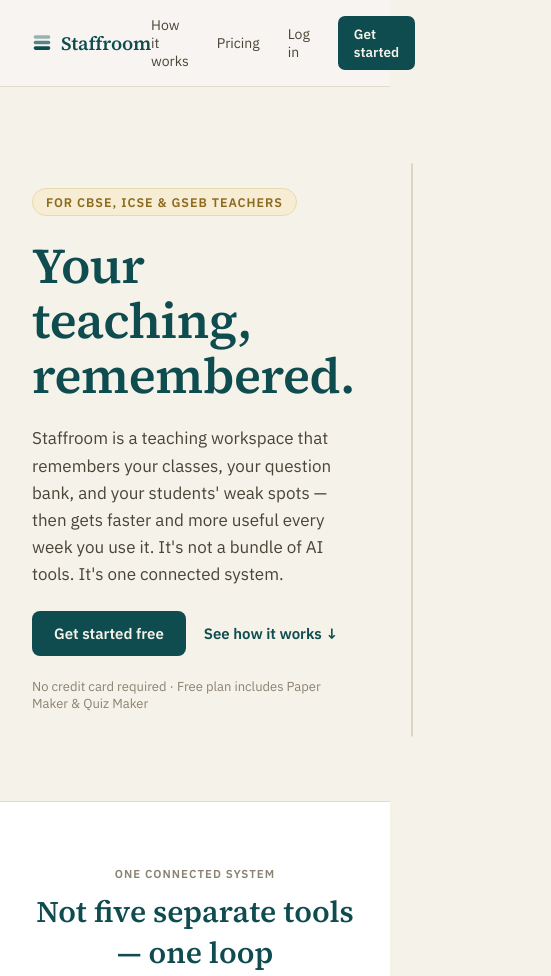
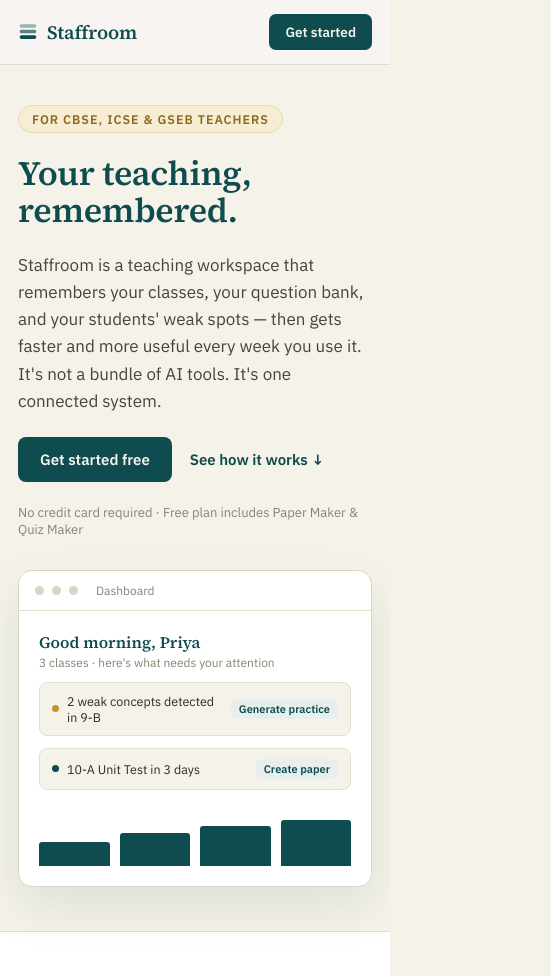
Before and after one commit to KAVYAANPRO/Stafroom, a website: page public/index.html in a window 390 px wide. Shown: the top 976 px of the page, 551 px wide, since content can reach past the window. Drawn offline with Linux system fonts and the light colour scheme.

Commit message:
Make the marketing landing page usable on mobile
index.html is hand-built outside the app shell (no mountShell, no
existing breakpoint) with a 2-column hero, a 4-column features grid, a
3-column pricing grid and a header nav with 4 inline links — all sized
for desktop and untested on phones.

Collapse the hero/features/pricing grids to one column under 860px
(reusing the shared .sr-grid-collapse utility), shrink the hero
heading and section padding, and hide the secondary nav links (How it
works / Pricing / Log in) on narrow screens, keeping just the primary
"Get started" CTA.

Verified at 375px (no horizontal overflow, nav links hidden) and at
1440px (nav links visible, grids multi-column) via the Claude Browser
tools.

```diff
--- a/public/index.html
+++ b/public/index.html
@@ -6,26 +6,36 @@
 <meta name="viewport" content="width=device-width, initial-scale=1">
 <link href="https://fonts.googleapis.com/css2?family=IBM+Plex+Sans:wght@400;500;600&family=Source+Serif+4:ital,opsz,wght@0,8..60,400..700;1,8..60,400..600&display=swap" rel="stylesheet">
 <link rel="stylesheet" href="styles.css">
+<style>
+  @media (max-width: 860px) {
+    .ix-header { padding: 14px 18px !important; }
+    .ix-nav { gap: 14px !important; }
+    .ix-nav-link { display: none !important; }
+    .ix-hero { padding: 40px 18px 44px 18px !important; gap: 32px !important; }
+    .ix-hero h1 { font-size: 34px !important; }
+    section { padding-left: 18px !important; padding-right: 18px !important; }
+  }
+</style>
 </head>
 <body>
 <div style="min-height:100vh;background:#F5F2E9;">
 
   <header style="position:sticky;top:0;z-index:20;background:rgba(247,245,241,0.92);backdrop-filter:blur(6px);border-bottom:1px solid #E1DBC9;">
-    <div style="max-width:1160px;margin:0 auto;display:flex;align-items:center;justify-content:space-between;padding:16px 32px;">
+    <div class="ix-header" style="max-width:1160px;margin:0 auto;display:flex;align-items:center;justify-content:space-between;padding:16px 32px;">
       <div style="display:flex;align-items:center;gap:9px;">
         <svg width="20" height="20" viewBox="0 0 18 18"><rect x="1.5" y="2" width="15" height="3.2" rx="1.6" fill="#0F4C4F" opacity="0.4"></rect><rect x="1.5" y="7" width="15" height="3.2" rx="1.6" fill="#0F4C4F" opacity="0.68"></rect><rect x="1.5" y="12" width="15" height="3.2" rx="1.6" fill="#0F4C4F"></rect></svg>
         <span style="font-family:'Source Serif 4',serif;font-size:19px;font-weight:600;letter-spacing:-0.01em;color:#0F4C4F;">Staffroom</span>
       </div>
-      <nav style="display:flex;align-items:center;gap:28px;">
-        <a href="#loop" style="font-size:14px;color:#4A4437;">How it works</a>
-        <a href="#pricing" style="font-size:14px;color:#4A4437;">Pricing</a>
-        <a href="login.html" style="font-size:14px;color:#4A4437;">Log in</a>
-        <a href="login.html" style="background:#0F4C4F;color:#F5F2E9;border-radius:7px;padding:9px 16px;font-size:13.5px;font-weight:600;">Get started</a>
+      <nav class="ix-nav" style="display:flex;align-items:center;gap:28px;">
+        <a href="#loop" class="ix-nav-link" style="font-size:14px;color:#4A4437;">How it works</a>
+        <a href="#pricing" class="ix-nav-link" style="font-size:14px;color:#4A4437;">Pricing</a>
+        <a href="login.html" class="ix-nav-link" style="font-size:14px;color:#4A4437;">Log in</a>
+        <a href="login.html" style="background:#0F4C4F;color:#F5F2E9;border-radius:7px;padding:9px 16px;font-size:13.5px;font-weight:600;white-space:nowrap;">Get started</a>
       </nav>
     </div>
   </header>
 
-  <section style="max-width:1160px;margin:0 auto;padding:76px 32px 64px 32px;display:grid;grid-template-columns:1.05fr 1fr;gap:56px;align-items:center;">
+  <section class="ix-hero sr-grid-collapse" style="max-width:1160px;margin:0 auto;padding:76px 32px 64px 32px;display:grid;grid-template-columns:1.05fr 1fr;gap:56px;align-items:center;">
     <div style="display:flex;flex-direction:column;gap:22px;">
       <span style="font-size:12.5px;font-weight:600;letter-spacing:0.08em;color:#8C6A1E;background:#F6EDD4;border:1px solid #EAD9AE;border-radius:99px;padding:5px 13px;width:fit-content;">FOR CBSE, ICSE &amp; GSEB TEACHERS</span>
       <h1 style="margin:0;font-family:'Source Serif 4',serif;font-size:50px;line-height:1.1;font-weight:600;color:#0F4C4F;letter-spacing:-0.01em;">Your teaching,<br>remembered.</h1>
@@ -86,7 +96,7 @@
       <span style="font-size:11.5px;font-weight:600;letter-spacing:0.09em;color:#8A8272;">WHAT MAKES IT DIFFERENT</span>
       <h2 style="margin:0;font-family:'Source Serif 4',serif;font-size:30px;font-weight:600;color:#0F4C4F;">Built to get better the longer you stay</h2>
     </div>
-    <div id="features" style="display:grid;grid-template-columns:repeat(4,1fr);gap:18px;"></div>
+    <div id="features" class="sr-grid-collapse" style="display:grid;grid-template-columns:repeat(4,1fr);gap:18px;"></div>
   </section>
 
   <section style="background:#EFEADD;border-top:1px solid #E1DBC9;border-bottom:1px solid #E1DBC9;padding:44px 32px;">
@@ -105,7 +115,7 @@
       <span style="font-size:11.5px;font-weight:600;letter-spacing:0.09em;color:#8A8272;">PRICING</span>
       <h2 style="margin:0;font-family:'Source Serif 4',serif;font-size:30px;font-weight:600;color:#0F4C4F;">Start free. Upgrade when the loop pays for itself.</h2>
     </div>
-    <div id="pricingPlans" style="display:grid;grid-template-columns:1fr 1fr 1fr;gap:18px;"></div>
+    <div id="pricingPlans" class="sr-grid-collapse" style="display:grid;grid-template-columns:1fr 1fr 1fr;gap:18px;"></div>
     <span style="text-align:center;font-size:12.5px;color:#8A8272;">Prices in INR, billed monthly. Annual billing available at a discount from your account's Credits &amp; Billing page.</span>
   </section>
 
```
